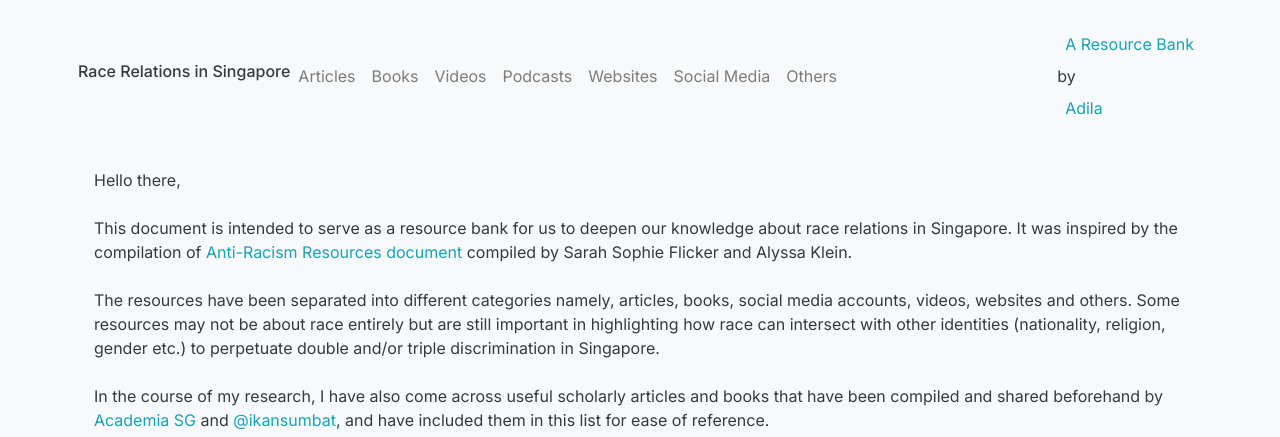
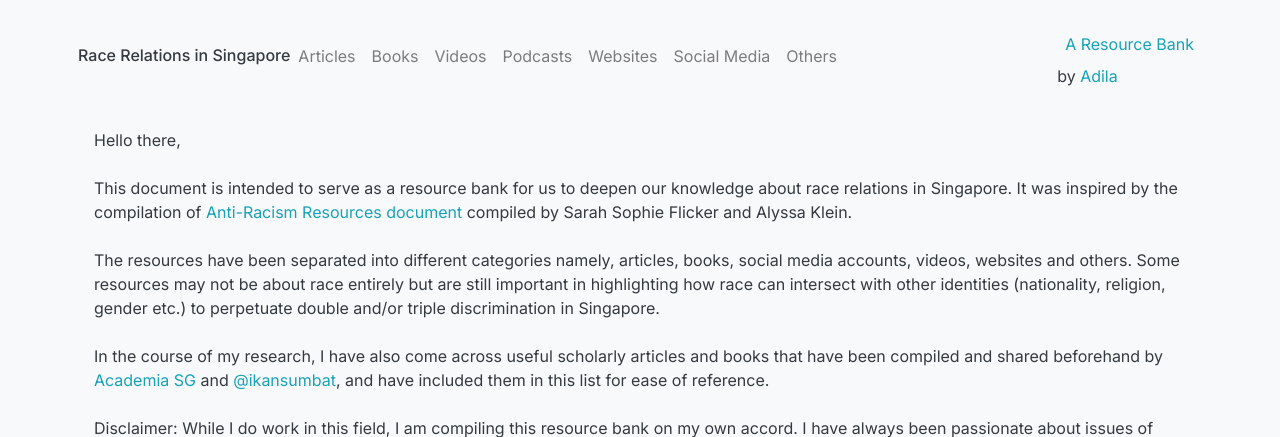
Before and after one commit to sheimoria/race-relations-in-sg, a Flask app: page / in a window 1280 px wide. Shown: the top 437 px of the page. Run offline with Flask 2, Linux system fonts and the light colour scheme; some libraries are stand-ins or nearby versions.

Commit message:
Add files via upload

```diff
--- a/templates/layout.html
+++ b/templates/layout.html
@@ -33,7 +33,7 @@
 
         <div class="container p-2">
 
-            <h6 class="mt-2"><a class="text-dark" href="/">Race Relations in Singapore</a></h6>
+            <h6 class="mt-3"><a class="text-dark" href="/">Race Relations in Singapore</a></h6>
 
             <button aria-controls="navbar" aria-expanded="false" aria-label="Toggle navigation" class="navbar-toggler"
                 data-target="#navbar" data-toggle="collapse" type="button">
@@ -58,7 +58,7 @@
 
                     <li class="nav-item">
                         <a class="nav-link text-info" href="https://docs.google.com/spreadsheets/u/1/d/1VsoJpvVbRQjboAiCWU4gxO1TNzMTj0VFJ2I52BHlG1k/htmlview#">
-                            A Resource Bank</a> by <a class="nav-link text-info" href="https://www.instagram.com/adila_s/?hl=en">Adila</a>
+                            A Resource Bank</a> by <a class="text-info" href="https://www.instagram.com/adila_s/?hl=en">Adila</a>
                     </li>
 
                 </ul>
```
